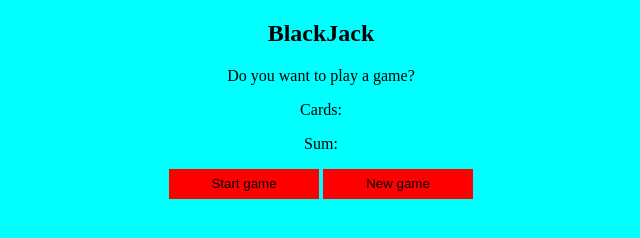
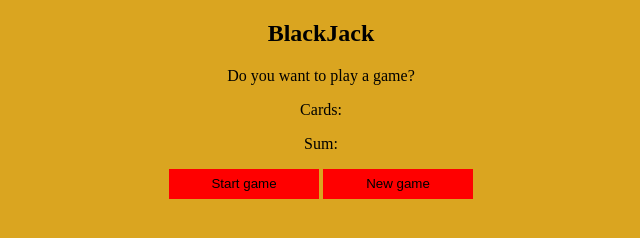
Before and after one commit to eyobyoseph/blackjack-game, a plain HTML site: page index.html in a window 1280 px wide. Shown: the whole page, without its empty margins (319-959 px from the left). Drawn offline with Linux system fonts and the light colour scheme.

Commit message:
Change background color of body

```diff
--- a/style.css
+++ b/style.css
@@ -1,6 +1,6 @@
 body {
   text-align: center;
-  background-color: aqua;
+  background-color: goldenrod;
 }
 
 button {
```
